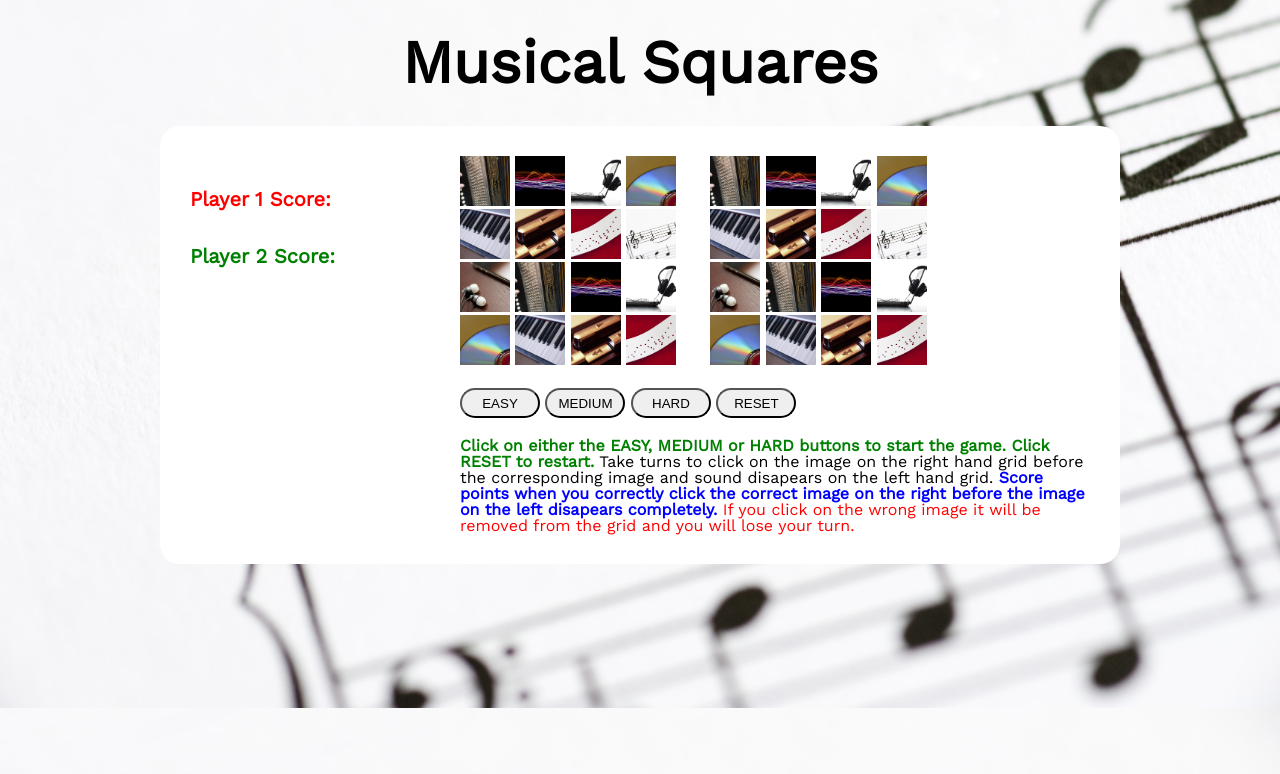
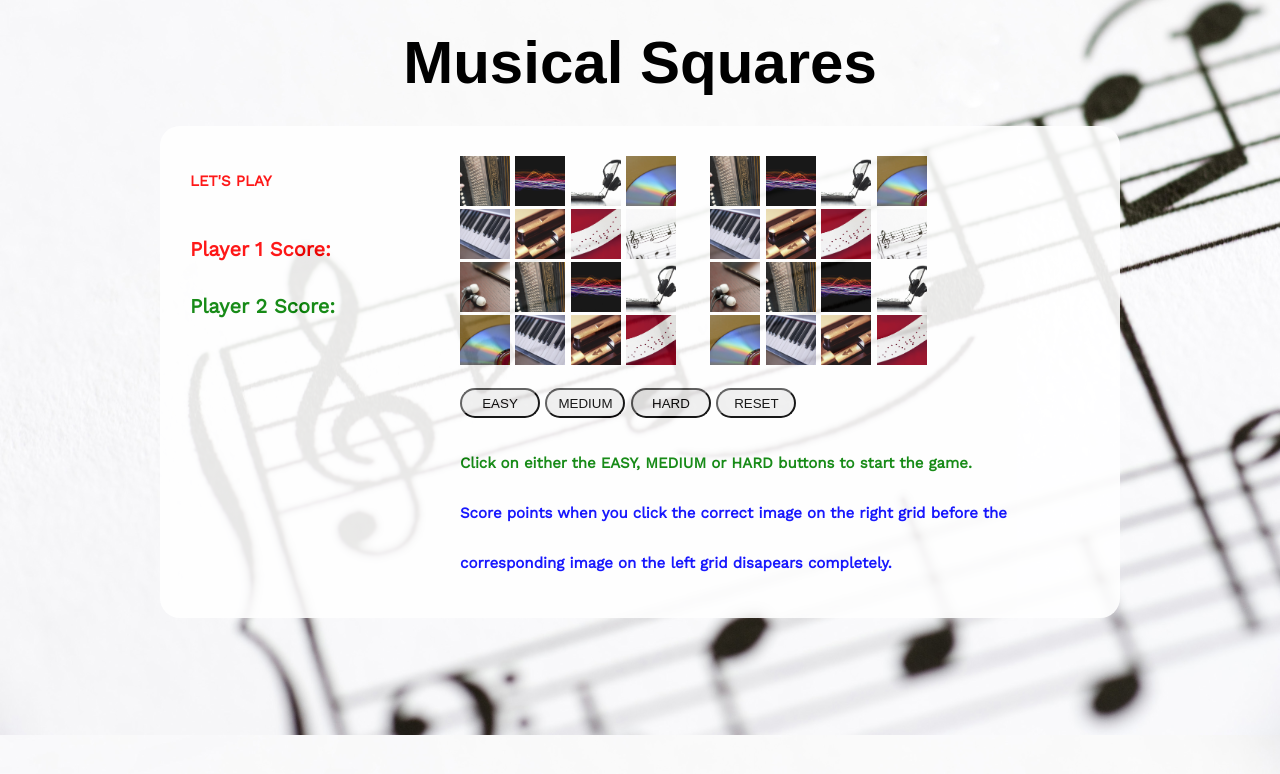
Before and after one commit to Johne103/Musical-Squares, a PHP site: page / in a window 1280 px wide. Shown: the top 774 px of the page. Run offline with PHP 8.4, Linux system fonts and the light colour scheme.

Commit message:
Updated main.js

```diff
--- a/css/style.css
+++ b/css/style.css
@@ -16,11 +16,12 @@ background-color: white;
 border-radius: 20px;
 padding: 30px;
 overflow: hidden;
+opacity: 0.9;
 
 }
 
 h1 {
-  /*font-family: Papyrus, fantasy;*/
+  font-family: Papyrus, fantasy;
   font-size: 60px;
   font-style: normal;
   font-variant: normal;
@@ -44,7 +45,7 @@ h1 {
 
 #playerTurn {
   /*font-family: Papyrus, fantasy;*/
-  font-size: 20px;
+  font-size: 15px;
   font-weight: 600;
   text-align: left;
   color: red;
@@ -52,6 +53,7 @@ h1 {
 
 #playerTurn.green {
   color: green;
+  font-size: 15px;
 }
 
 #player1 {
@@ -229,15 +231,13 @@ li {
 #instruct1 {
   color: green;
   font-weight: 600;
+  font-size: 15px;
 }
 
 #instruct2 {
   color: blue;
   font-weight: 600;
-}
-
-#instruct3 {
-  color: red;
+  font-size: 15px;
 }
 
 button.active {
--- a/index.html
+++ b/index.html
@@ -75,9 +75,9 @@
         <button id="reset">RESET</button>
       </ol>
 
-      <p>
-        <span id="instruct1">Click on either the EASY, MEDIUM or HARD buttons to start the game. Click RESET to restart.</span>
-        Take turns to click on the image on the right hand grid before the corresponding image and sound disapears on the left hand grid. <span id="instruct2"> Score points when you correctly click the correct image on the right before the image on the left disapears completely.</span> <span id="instruct3">If you click on the wrong image it will be removed from the grid and you will lose your turn.</span>
+      <ol id="instructions">
+        <li id="instruct1">Click on either the EASY, MEDIUM or HARD buttons to start the game.</il>
+        <li id="instruct2">Score points when you click the correct image on the right grid before the corresponding image on the left grid disapears completely.</li>
       </p>
 
     </div>
--- a/js/main.js
+++ b/js/main.js
@@ -14,7 +14,7 @@
 //If you click on the wrong image it will be removed from the grid and you will lose your turn.
 
 
-function shuffle(a) {                             //Randomise the image and the sounds for the left grid.
+function shuffle(a) {                                         //Randomise the image and the sounds for the left grid.
   var j, x, i;
   for (i = a.length; i; i--) {
     j = Math.floor(Math.random() * i);
@@ -24,7 +24,7 @@ function shuffle(a) {                             //Randomise the image and the
   }
 }
 
-$(function() {                                    //Initialise the variables
+$(function() {                                                  //Initialise the variables
   var $cpuSquares = $('#cpuSquares div');
   var $userSquares = $('#userSquares div');
   var audio = $('#soundToPlay')[0];
@@ -45,35 +45,40 @@ $(function() {                                    //Initialise the variables
   var responseTime = 5000;
   var timers;
 
-                                                  //Set the listener for clicking the control buttons.
+                                                                      //Set the listener for clicking
+                                                                      //the control buttons.
   $easyBtn.on("click", setEasy);
   $medBtn.on("click", setMed);
   $hardBtn.on("click", setHard);
   $resetBtn.on("click", resetGame);
-                                                  //Set the response times to 1, 3 or 5 secs before starting the game using the corresponding button.
+
+  $playerTurn.text("LET'S PLAY");                                     //Set the response times to 1, 3 or
+                                                                      //5 secs starting the game using the
+                                                                      //corresponding button.
+
   function setEasy () {
     responseTime = 5000;
-    console.log("responseTime " + responseTime);
     $(this).addClass("active");
     playGame();
   }
 
   function setMed () {
      var responseTime = 3000;
-     console.log("responseTime " + responseTime);
      $(this).addClass("active");
      playGame();
     }
 
   function setHard () {
     responseTime = 1000;
-    console.log("responseTime " + responseTime);
     $(this).addClass("active");
     playGame();
   }
-                                                                //Reinitialise variables and settings
+                                                                          //Reinitialise variables and settings
   function resetGame () {
     console.log('reset pressed');
+
+
+    $playerTurn.text("Click EASY, MEDIUM or HARD to START PLAY");
 
     clickCounter = 0;
     fadeCounter = 0;
@@ -84,11 +89,7 @@ $(function() {                                    //Initialise the variables
     $score1.text(user1Score);
     $score2.text(user2Score);
 
-    whosTurn = "";
-
     $("button").removeClass('active');
-
-    $playerTurn.text(whosTurn);
 
     timers.forEach(function(timerId) {
       clearTimeout(timerId);
@@ -110,7 +111,8 @@ $(function() {                                    //Initialise the variables
     $score1.text(user1Score);                                     //Display initial player scores
     $score2.text(user1Score);
 
-    $playerTurn.text(whosTurn);                                   //Clear text area showing player turn
+
+    $playerTurn.text("Player 1 to Start");                        //Clear text area showing player turn
 
     shuffle($cpuSquares);                                         //Shuffle the left hand grid
 
@@ -121,9 +123,13 @@ $(function() {                                    //Initialise the variables
         audio.src = "sounds/" + $(square).data('filename') + ".wav";
         console.log(audio.src);
         audio.play();
+        fadeCounter++;
+        if(fadeCounter === $cpuSquares.length) getWinner();
+        console.log('fade ' + fadeCounter + $cpuSquares.length);
         $(square).fadeTo(responseTime, 0);                        //Play audio and fade image of selected
       }, i * responseTime);                                       //image.
     });
+
 
     $userSquares.one('click', function() {                        //Limit number of clicks to one on
                                                                   //right hand grid for each player turn.
@@ -138,40 +144,40 @@ $(function() {                                    //Initialise the variables
         $cpuSquares.eq(currentIndex).stop(true, false);           //If sounds is matched stop fade out
         if (clickCounter%2 !== 0) {                               //Check if player 1 turn.
 
-          $playerTurn.text('Player 1 to Play');
 
-          user1Score++;
-          console.log(user1Score);
-          $score1.text(user1Score);
+          user1Score++;                                           //Increment player 1 score.
+          console.log('user1 ' + user1Score);
+          $score1.text(user1Score);                               //and display.
           $(this).css({background: "red"});
+          $playerTurn.toggleClass("green");
+          $playerTurn.text("Player 2 to Play");
         } else {
-          $playerTurn.text('Player 2 to Play');
 
-          user2Score++;
-          console.log(user2Score);
+          //$playerTurn.text('Player 1 to Play');
+
+          user2Score++;                                           //Increment player 2 score.
+          console.log('user2 ' + user2Score);
           $score2.text(user2Score);
           $(this).css({ background: "green" });
+          $playerTurn.text('Player 1 to Play');
         }
       } else {
-        $(this).css({ opacity: 0 });
-        if (clickCounter%2 === 0) {
+        $(this).css({ opacity: 0 });                              //If no hit then hide right grid tile.
+        if (clickCounter%2 === 0) {                               //Check turn if player 1 or player 2.
+          $playerTurn.text('Player 2 to Play');
+        } else {
           $playerTurn.text('Player 1 to Play');
-        } else {
-          $playerTurn.text('Player 2 to Play');
         }
       }
-
-      if(clickCounter === $userSquares.length) getWinner();
-
     });
 
-    function getWinner() {
+    function getWinner() {                                          //Get player scores and diplay winners.
       if (user1Score > user2Score) {
         $result.text("Player 1 Wins");
-        console.log("player1");
+        console.log("player1 win");
       } else if (user1Score < user2Score)  {
         $result.text("Player 2 Wins");
-        console.log("Player2");
+        console.log("Player2 win");
       } else {
         $result.text("It's a Draw");
         console.log("draw");
```
